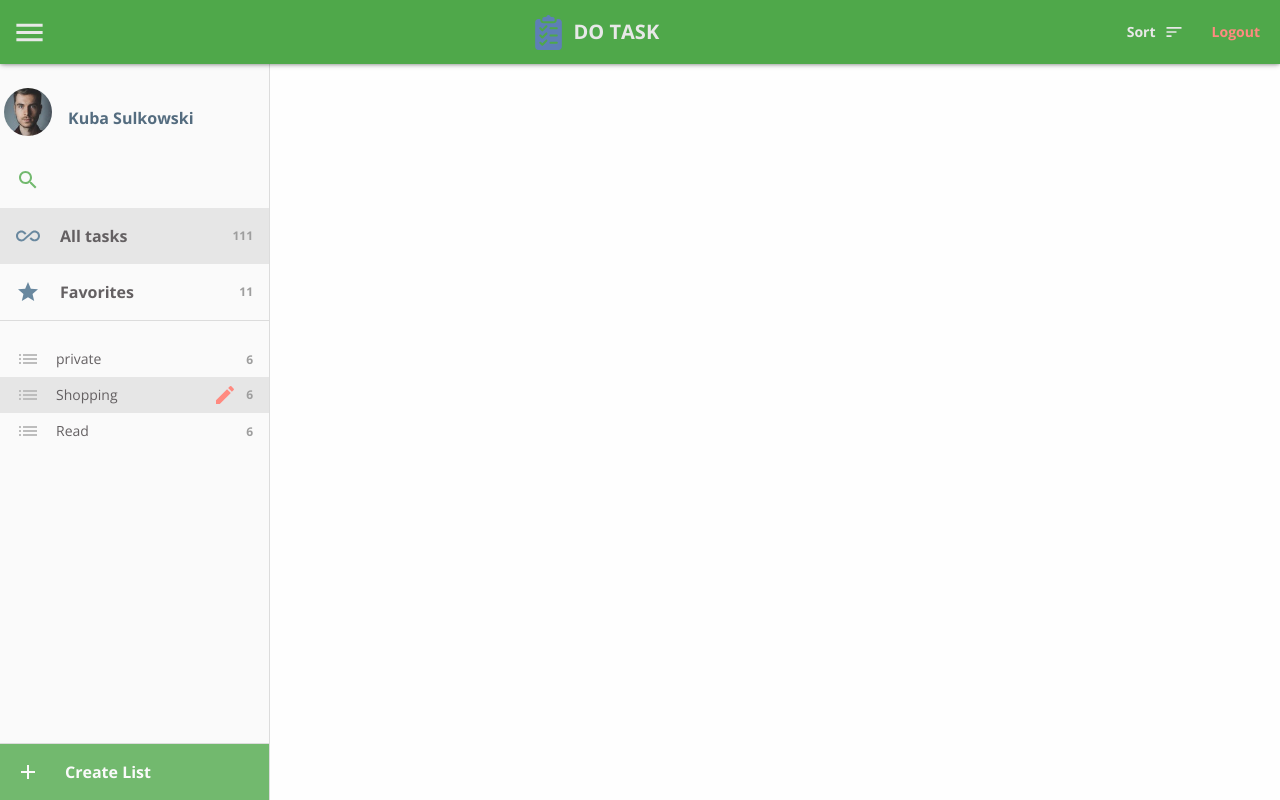
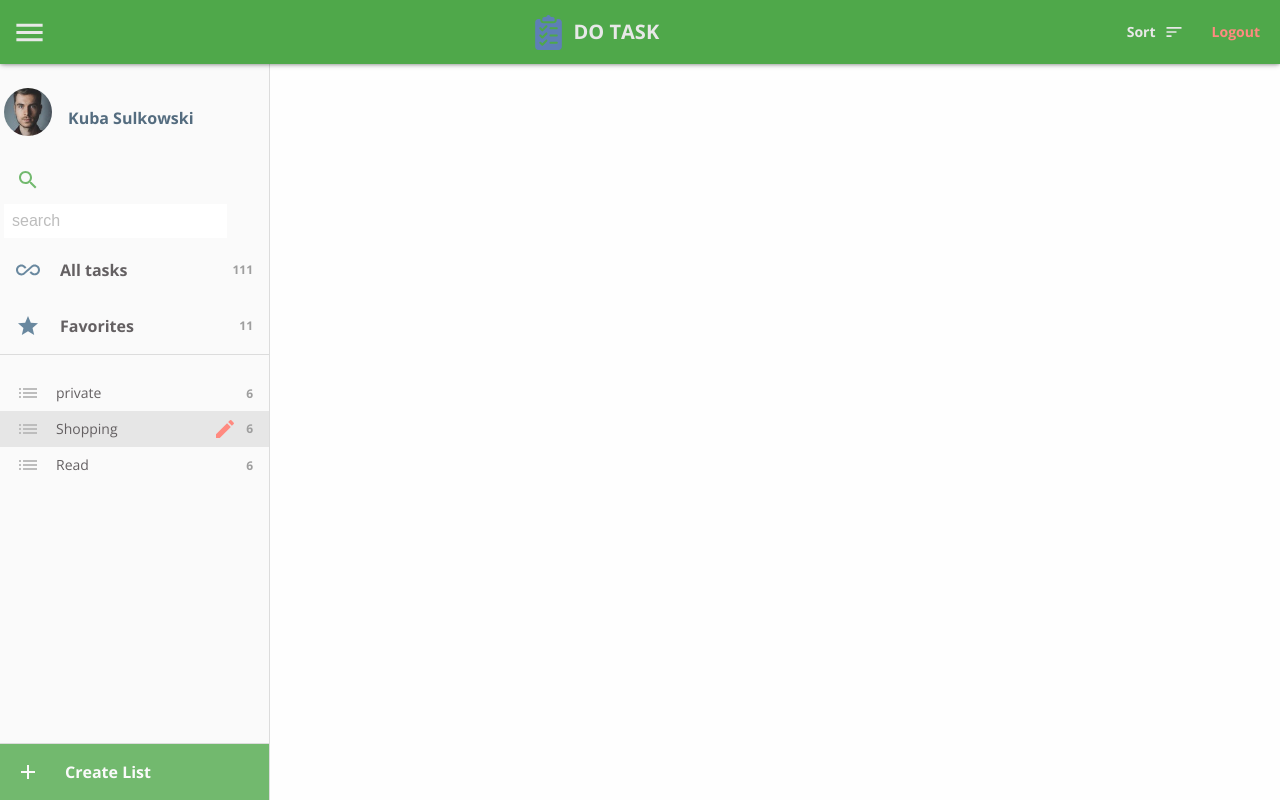
Before and after one commit to kubasulek2/DoTask, a React (Create React App) app: page / in a window 1280 px wide. Both pictures are taken after a click on the button 28 px from the left and 180 px from the top of the page. Built offline with nearby package versions, Linux system fonts and the light colour scheme.

Commit message:
Finish Sidebar

```diff
--- a/src/Components/Layout/Sidebar/BottomPanel.js
+++ b/src/Components/Layout/Sidebar/BottomPanel.js
@@ -5,7 +5,6 @@ import List from '@material-ui/core/List';
 import ListItemText from '@material-ui/core/ListItemText';
 import Divider from '@material-ui/core/Divider';
 import ListItem from '@material-ui/core/ListItem';
-import IconButton from '@material-ui/core/IconButton';
 import AddIcon from '@material-ui/icons/Add';
 import { ListItemIcon } from '@material-ui/core';
 
--- a/src/Components/Layout/Sidebar/ExpandedDrawer.js
+++ b/src/Components/Layout/Sidebar/ExpandedDrawer.js
@@ -4,19 +4,17 @@ import { makeStyles } from '@material-ui/core/styles';
 import List from '@material-ui/core/List';
 import Divider from '@material-ui/core/Divider';
 import ListItem from '@material-ui/core/ListItem';
-import IconButton from '@material-ui/core/IconButton';
 import ListItemIcon from '@material-ui/core/ListItemIcon';
 import ListItemAvatar from '@material-ui/core/ListItemAvatar';
 import Avatar from '@material-ui/core/Avatar';
 import ListItemText from '@material-ui/core/ListItemText';
 import AllIcon from '@material-ui/icons/AllInclusive';
 import FavoriteIcon from '@material-ui/icons/Grade';
-import SearchIcon from '@material-ui/icons/Search';
 import img from '../../../Assets/face-facial-hair-fine-looking-guy-614810.jpg';
+import { ListItemSecondaryAction } from '@material-ui/core';
 
 import TasksLists from '../../Tasks/TasksLists';
-import { ListItemSecondaryAction } from '@material-ui/core';
-
+import SearchForm from '../../../Containers/Forms/Search';
 const useStyles = makeStyles(({ spacing, palette }) => ({
 	root: {
 		height: 'calc(100vh - 57px - 56px)',
@@ -34,12 +32,6 @@ const useStyles = makeStyles(({ spacing, palette }) => ({
 		marginLeft: spacing(1),
 		color: palette.secondary.dark
 	},
-	hover: {
-		'&:hover': {
-			backgroundColor: 'rgba(0, 0, 0, 0.08)'
-		}
-
-	},
 	listText: {
 		width: 120,
 		fontWeight: 'bold',
@@ -49,9 +41,6 @@ const useStyles = makeStyles(({ spacing, palette }) => ({
 		height: 48,
 		marginBottom: spacing(1.5),
 		cursor: 'pointer',
-	},
-	searchButton: {
-		color: palette.primary.light
 	},
 	icon: {
 		padding: spacing(1.5)
@@ -84,12 +73,8 @@ const ExpandedDrawer = ({ handleSidebar }) => {
 					}}
 				/>
 			</ListItem>
-			<ListItem className={[classes.listItem, classes.hover].join(' ')}>
-				<IconButton className={classes.searchButton} onClick={handleSidebar}>
-					<SearchIcon />
-				</IconButton>
-			</ListItem>
-			<ListItem className={classes.listItem} selected={true} button>
+			<SearchForm />
+			<ListItem className={classes.listItem} button>
 				<ListItemIcon className={classes.icon}>
 					<AllIcon color='secondary'/>
 				</ListItemIcon>
--- a/src/Components/Layout/Sidebar/Sidebar.js
+++ b/src/Components/Layout/Sidebar/Sidebar.js
@@ -8,7 +8,7 @@ import SmallDrawer from './SmallDrawer';
 import BottomPanel from './BottomPanel';
 
 
-const useStyles = makeStyles(({ mixins, palette, spacing, shadows }) => ({
+const useStyles = makeStyles(({ mixins, palette}) => ({
 	drawer: {
 		position: 'fixed',
 		flexShrink: 0,
--- a/src/Components/Layout/Sidebar/SmallDrawer.js
+++ b/src/Components/Layout/Sidebar/SmallDrawer.js
@@ -2,7 +2,6 @@ import React from 'react';
 
 import { makeStyles } from '@material-ui/core/styles';
 import List from '@material-ui/core/List';
-import Divider from '@material-ui/core/Divider';
 import ListItem from '@material-ui/core/ListItem';
 import IconButton from '@material-ui/core/IconButton';
 import ListItemAvatar from '@material-ui/core/ListItemAvatar';
--- a/src/Components/Tasks/TasksLists.js
+++ b/src/Components/Tasks/TasksLists.js
@@ -49,7 +49,7 @@ const TasksLists = () => {
 	return (
 		<List className={classes.root}>
 			{['private', 'Shopping', 'Read'].map((t, i) => {
-				let active = i == 1 ? true : false;
+				let active = i === 1 ? true : false;
 				return (
 					<ListItem key={t + i} className={classes.listItem} button selected={active}>
 						<ListItemIcon className={classes.icon}>
--- a/src/Containers/Forms/Search.js
+++ b/src/Containers/Forms/Search.js
@@ -1,31 +1,52 @@
 import React from 'react';
 
 import { makeStyles } from '@material-ui/core/styles';
-import TextField from '@material-ui/core/TextField';
-import Grid from '@material-ui/core/Grid';
+import IconButton from '@material-ui/core/IconButton';
+import ListItem from '@material-ui/core/ListItem';
 import SearchIcon from '@material-ui/icons/Search';
 
-const useStyles = makeStyles(theme => ({
-	margin: {
-		margin: theme.spacing(1),
+const useStyles = makeStyles(({ spacing, palette }) => ({
+	listItem: {
+		width: 270,
+		padding: spacing(.5)
 	},
+	hover: {
+		'&:hover': {
+			backgroundColor: 'rgba(0, 0, 0, 0.08)',
+			'& input': {
+				background: 'inherit'
+			}
+		}
+	},
+	searchButton: {
+		color: palette.primary.light
+	},
+	search: {
+		fontSize: 16,
+		padding: 8,
+		border: 'none',
+		color: palette.secondary.light,
+		'&::placeholder': {
+			color: palette.grey[400]
+		},
+		'&:focus': {
+			outline: 'none'
+		},
+
+	}
 }));
 
 const Search = () => {
 	const classes = useStyles();
 	return (
-		<form>
-			<div className={classes.margin}>
-				<Grid container spacing={1} alignItems='flex-end'>
-					<Grid item>
-						<SearchIcon />
-					</Grid>
-					<Grid item>
-						<TextField id='search' label='search' />
-					</Grid>
-				</Grid>
-			</div>
-		</form>
+		<ListItem className={[classes.listItem, classes.hover].join(' ')}>
+			<form onSubmit={()=> console.log(123)}>
+				<IconButton className={classes.searchButton} type='submit'>
+					<SearchIcon />
+				</IconButton>
+				<input type='text' placeholder='search' className={classes.search} />
+			</form>
+		</ListItem>
 	);
 }
 
--- a/src/index.css
+++ /dev/null
@@ -1,3 +0,0 @@
-.jFiUTW{
-	min-height: 200px;
-}
--- a/src/index.js
+++ b/src/index.js
@@ -1,7 +1,6 @@
 import React from 'react';
 import ReactDOM from 'react-dom';
 
-import './index.css';
 import App from './Containers/App/App';
 
 require('dotenv').config();
```
